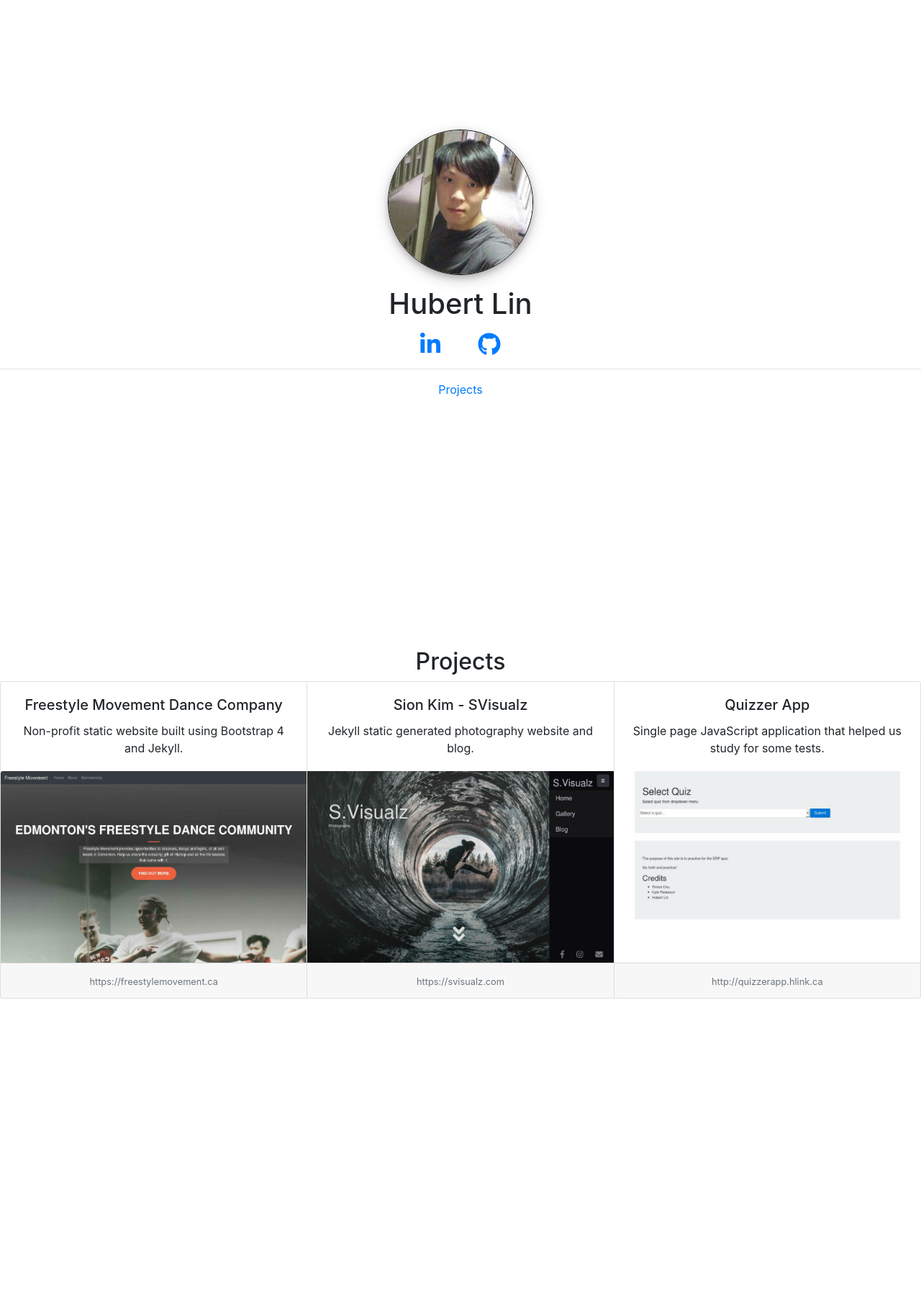
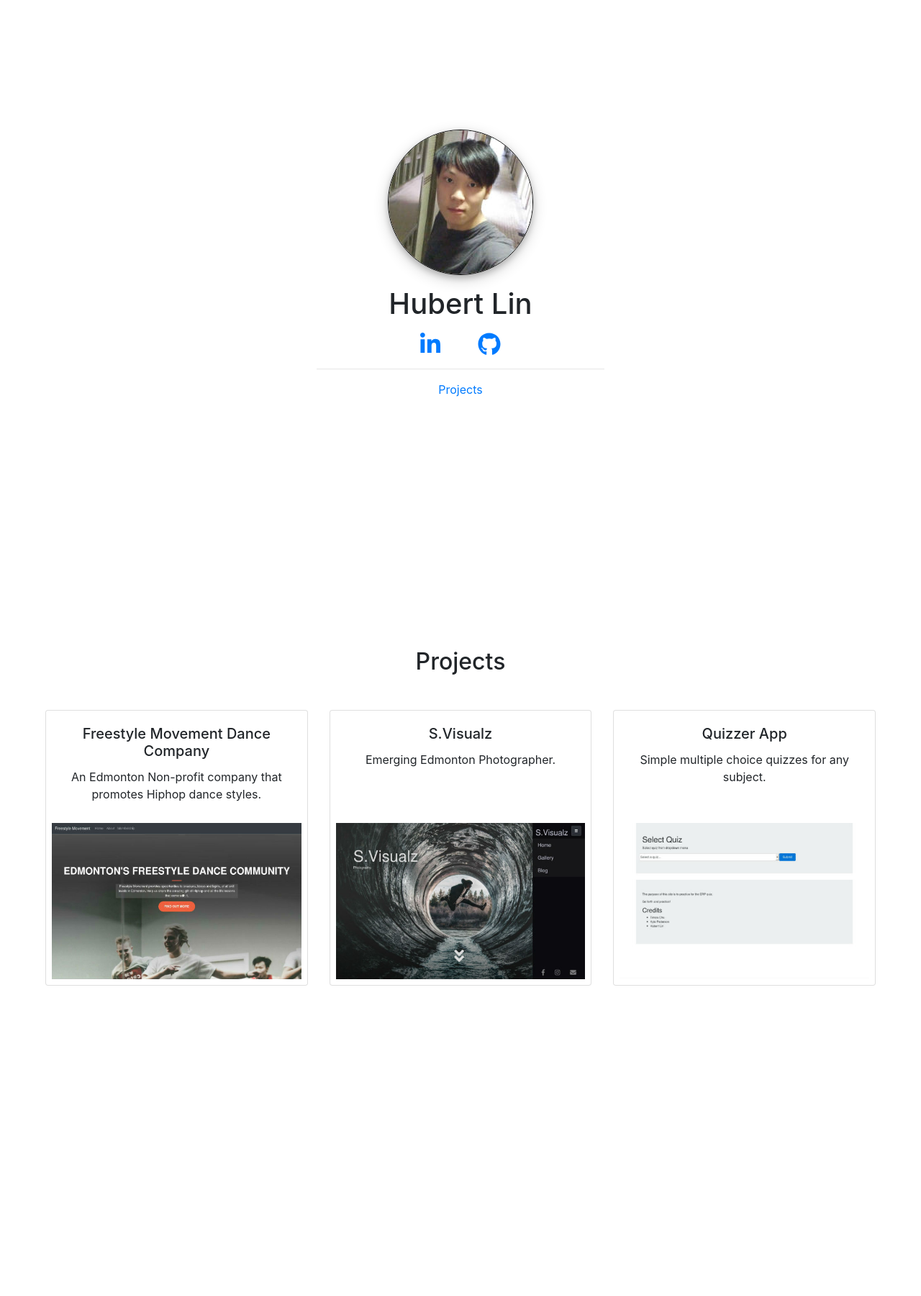
Before and after one commit to linhub15/hubertlin-site, a Jekyll site: the page built from index.html, in a window 1280 px wide. Shown: the whole page at 72% size. Built offline with Jekyll 4.4.1, drawn with Linux system fonts in a browser that asks for light colours; nearby versions of some CDN libraries.

Commit message:
Basic Meta tags and image spacing

```diff
--- a/_config.yml
+++ b/_config.yml
@@ -13,9 +13,11 @@
 # you will see them accessed via {{ site.title }}, {{ site.email }}, and so on.
 # You can create any custom variable you would like, and they will be accessible
 # in the templates via {{ site.myvariable }}.
-title: Polysoft Jekyll Template
-email: template@polysoft.io
-description: >- # this means to ignore newlines until "baseurl:"
+title: Hubert Lin
+email: linhub15@gmail.com
+description: |
+  Hubert Lin is a web application developer, hobby pc gamer, and competative dancer.
+  He enjoys learning about new technologies in his spare time and always looking for problems that need solving.
 
 baseurl: "" # the subpath of your site, e.g. /blog
 url: "" # the base hostname & protocol for your site, e.g. http://example.com
--- a/_includes/footer.html
+++ b/_includes/footer.html
@@ -7,8 +7,11 @@
 
 <script src="https://maxcdn.bootstrapcdn.com/bootstrap/4.0.0/js/bootstrap.min.js" integrity="sha384-JZR6Spejh4U02d8jOt6vLEHfe/JQGiRRSQQxSfFWpi1MquVdAyjUar5+76PVCmYl" crossorigin="anonymous"></script>
 
-
 <!-- Font Awesome 5.0.6 JavaScript -->
 <script defer src="https://use.fontawesome.com/releases/v5.0.6/js/all.js"></script>
 
+
+<!-- Site.js -->
+<script src="/js/site.js"></script>
+
 </footer>
--- a/_includes/head.html
+++ b/_includes/head.html
@@ -1,10 +1,10 @@
 <!-- Include Google Analytics -->
-
 
 <meta charset="utf-8">
 <meta http-equiv="X-UA-Compatible" content="IE=edge">
 <meta name="viewport" content="width=device-width, initial-scale=1">
 <meta name="description" content="{{ site.description }}">
+<meta name="copyright" content="Hubert Lin - 2018">
 
 <title>
   {{ page.title }}
--- a/css/site.scss
+++ b/css/site.scss
@@ -24,3 +24,7 @@ section {
 .img-circle:hover {
   box-shadow: 0 4px 8px 3px rgba(0, 0, 0, 0.22), 0 6px 20px 5px rgba(0, 0, 0, 0.2);
 }
+
+hr {
+  width: 400px;
+}
--- a/index.html
+++ b/index.html
@@ -19,40 +19,36 @@ layout: default
 </section>
 
 <section id="projects">
-  <h2>Projects</h2>
-  <div class="card-group">
+  <h2 class="mb-5">Projects</h2>
+<div class="card-deck mx-5">
   <div class="card">
     <div class="card-body">
       <h5 class="card-title">Freestyle Movement Dance Company</h5>
-      <p class="card-text">Non-profit static website built using Bootstrap 4 and Jekyll.</p>
+      <p class="card-text">An Edmonton Non-profit company that promotes Hiphop dance styles.</p>
     </div>
-    <img class="card-img-top" src="/images/freestylemovement.jpg" alt="Card image cap">
-    <div class="card-footer"><a href="https://freestylemovement.ca">
-      <small class="text-muted">https://freestylemovement.ca</small>
+    <a href="https://freestylemovement.ca" target="_blank">
+      <img class="card-img p-2" src="/images/freestylemovement.jpg" alt="Home page screen shot of freestylemovement.ca.">
     </a>
-    </div>
   </div>
+
   <div class="card">
     <div class="card-body">
-      <h5 class="card-title">Sion Kim - SVisualz</h5>
-      <p class="card-text">Jekyll static generated photography website and blog.</p>
+      <h5 class="card-title">S.Visualz</h5>
+      <p class="card-text">Emerging Edmonton Photographer.</p>
     </div>
-    <img class="card-img-top" src="/images/svisualz.jpg" alt="Card image cap">
-    <div class="card-footer"><a href="https://svisualz.com" target="_blank">
-      <small class="text-muted">https://svisualz.com</small>
+    <a href="https://svisualz.com" target="_blank">
+      <img class="card-img p-2" src="/images/svisualz.jpg" alt="Home page screen shot of SVisualz.com.">
     </a>
-    </div>
   </div>
+
   <div class="card">
     <div class="card-body">
       <h5 class="card-title">Quizzer App</h5>
-      <p class="card-text">Single page JavaScript application that helped us study for some tests.</p>
+      <p class="card-text">Simple multiple choice quizzes for any subject.</p>
     </div>
-    <img class="card-img-top" src="/images/quizzerapp.jpg" alt="Card image cap">
-    <div class="card-footer"><a href="http://quizzerapp.hlink.ca">
-      <small class="text-muted">http://quizzerapp.hlink.ca</small>
+    <a href="http://quizzerapp.hlink.ca" target="_blank">
+      <img class="card-img p-2" src="/images/quizzerapp.jpg" alt="Home page screen shot of Quizzerapp.hlink.ca.">
     </a>
-    </div>
   </div>
 </div>
 </section>
--- a/js/site.js
+++ b/js/site.js
@@ -0,0 +1,36 @@
+// Select all links with hashes
+$('a[href*="#"]')
+  // Remove links that don't actually link to anything
+  .not('[href="#"]')
+  .not('[href="#0"]')
+  .click(function(event) {
+    // On-page links
+    if (
+      location.pathname.replace(/^\//, '') == this.pathname.replace(/^\//, '')
+      &&
+      location.hostname == this.hostname
+    ) {
+      // Figure out element to scroll to
+      var target = $(this.hash);
+      target = target.length ? target : $('[name=' + this.hash.slice(1) + ']');
+      // Does a scroll target exist?
+      if (target.length) {
+        // Only prevent default if animation is actually gonna happen
+        event.preventDefault();
+        $('html, body').animate({
+          scrollTop: target.offset().top
+        }, 1000, function() {
+          // Callback after animation
+          // Must change focus!
+          var $target = $(target);
+          $target.focus();
+          if ($target.is(":focus")) { // Checking if the target was focused
+            return false;
+          } else {
+            $target.attr('tabindex','-1'); // Adding tabindex for elements not focusable
+            $target.focus(); // Set focus again
+          };
+        });
+      }
+    }
+  });
```
